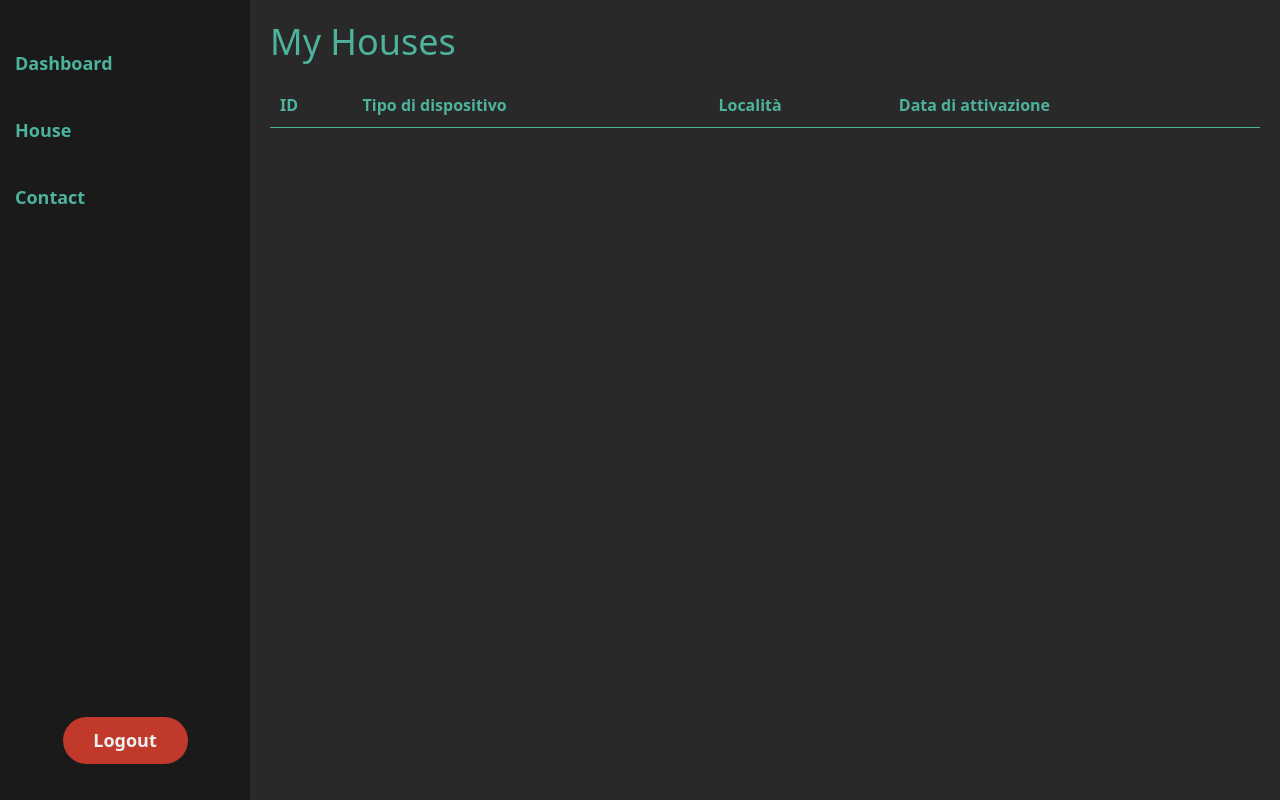
After one commit to frascalise/FloraTech, a Django app: page /house in a window 1280 px wide. The commit adds this page. Run offline with Django 5.2, Linux system fonts and the light colour scheme; the visitor is signed in with stand-in values (Sample User, id 1); lists and menus that the app fills with data are empty.

Commit message:
Edited house page

```diff
--- a/FloraTech/urls.py
+++ b/FloraTech/urls.py
@@ -18,13 +18,14 @@ Including another URLconf
 from django.contrib import admin
 from django.urls import path, include
 from .views import *
+from devices.views import myDevicesList
 from appuser.views import Register, Login, Logout
 
 urlpatterns = [
     path("", home, name="home"),
-    path("mydevices", myDevicesList, name="lista_dispositivi"),
     path("admin/", admin.site.urls),
     path("register/", Register, name="register"),
     path("login/", Login, name="login"),
     path('logout/', Logout, name='logout'),
+    path("house", myDevicesList, name="house"),
 ]
--- a/FloraTech/views.py
+++ b/FloraTech/views.py
@@ -7,10 +7,6 @@ from appuser.models import Appuser
 def home(request):
     return render(request, 'home/home.html')
 
-# Vista per vedera la lista dei miei dispositivi - OK
-def myDevicesList(request):
-    return render(request, 'devices/mydevices.html')
-
 # Vista per la pagina di errore 404 - OK
 def error_404(request):
     return HttpResponseNotFound(render(request, 'error/error.html', {'message': 'Error: 404 - Page not found'}))
--- /dev/null
+++ b/devices/templates/devices/hub/hub.html
@@ -0,0 +1,11 @@
+<div class="home-content">
+    <h1>My Houses</h1>
+    <table>
+        <tr>
+            <th>ID</th>
+            <th>Tipo di dispositivo</th>
+            <th>Località</th>
+            <th>Data di attivazione</th>
+        </tr>
+    </table>
+</div>
--- a/templates/devices/mydevices.html
+++ b/devices/templates/devices/hub/hubPage.html
@@ -3,7 +3,7 @@
 {% block head %}
     {% load static %}
     <link rel="stylesheet" href="{% static 'css/components/sidebar.css'%}">
-    <link rel="stylesheet" href="{% static 'css/home/style.css'%}">
+    <link rel="stylesheet" href="{% static 'css/hub/style.css'%}">
     <link rel="stylesheet" href="{% static 'css/home/welcome.css'%}">
 {% endblock head %}
 
@@ -12,16 +12,7 @@
 {% block content %}
     {% if user.is_authenticated %}
         {% include "components/sidebar.html" %}
-        <!-- homeContent.html -->
-<div class="home-content">
-    <h1>I miei Hub</h1>
-    <table>
-        <tr>
-            <td>ID</td><td>Tipo di dispositivo</td><td>Località</td><td>Data di attivazione</td>
-        </tr>
-    </table>
-
-</div>
+        {% include "devices/hub/hub.html"%}
     {% else %}
         {% include "home/homeWelcome.html" %}
     {% endif %}
--- a/devices/views.py
+++ b/devices/views.py
@@ -1,3 +1,5 @@
 from django.shortcuts import render
 
-# Create your views here.
+# Vista per vedera la lista dei miei dispositivi - OK
+def myDevicesList(request):
+    return render(request, 'devices/hub/hubPage.html')
--- /dev/null
+++ b/static/css/hub/style.css
@@ -0,0 +1,30 @@
+.home-content {
+    margin-left: 250px;
+    padding: 20px;
+    background-color: #292929;
+    min-height: 100vh;
+}
+
+.home-content h1 {
+    color: #4db39c;
+    font-size: 36px;
+    margin-bottom: 20px;
+}
+
+table {
+    width: 100%;
+    border-collapse: collapse;
+    margin-top: 20px;
+}
+
+table th, table td {
+    padding: 10px;
+    text-align: left;
+    color: #fff;
+    border-bottom: 1px solid #4db39c;
+}
+
+table th {
+    color: #4db39c;
+    font-weight: bold;
+}
--- a/templates/components/sidebar.html
+++ b/templates/components/sidebar.html
@@ -1,9 +1,8 @@
 <!-- sidebar.html -->
 <div class="sidebar">
     <ul class="sidebar-menu">
-        <li><a href="#">Home</a></li>
-        <li><a href="#">About Us</a></li>
-        <li><a href="{% url 'lista_dispositivi' %}">Services</a></li>
+        <li><a href="{% url 'home' %}">Dashboard</a></li>
+        <li><a href="{% url 'house' %}">House</a></li>
         <li><a href="#">Contact</a></li>
     </ul>
     <ul class="sidebar-menu">
```
